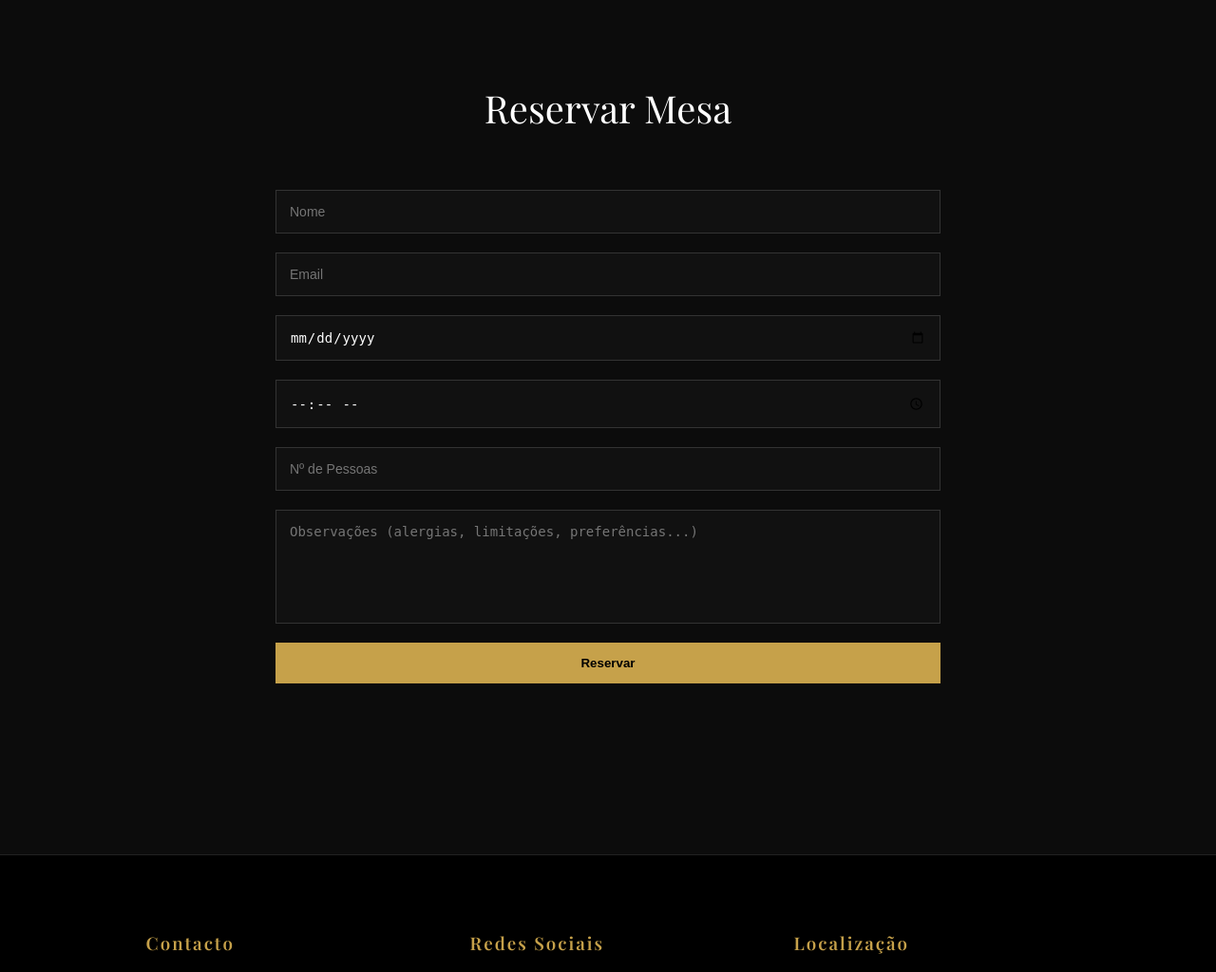
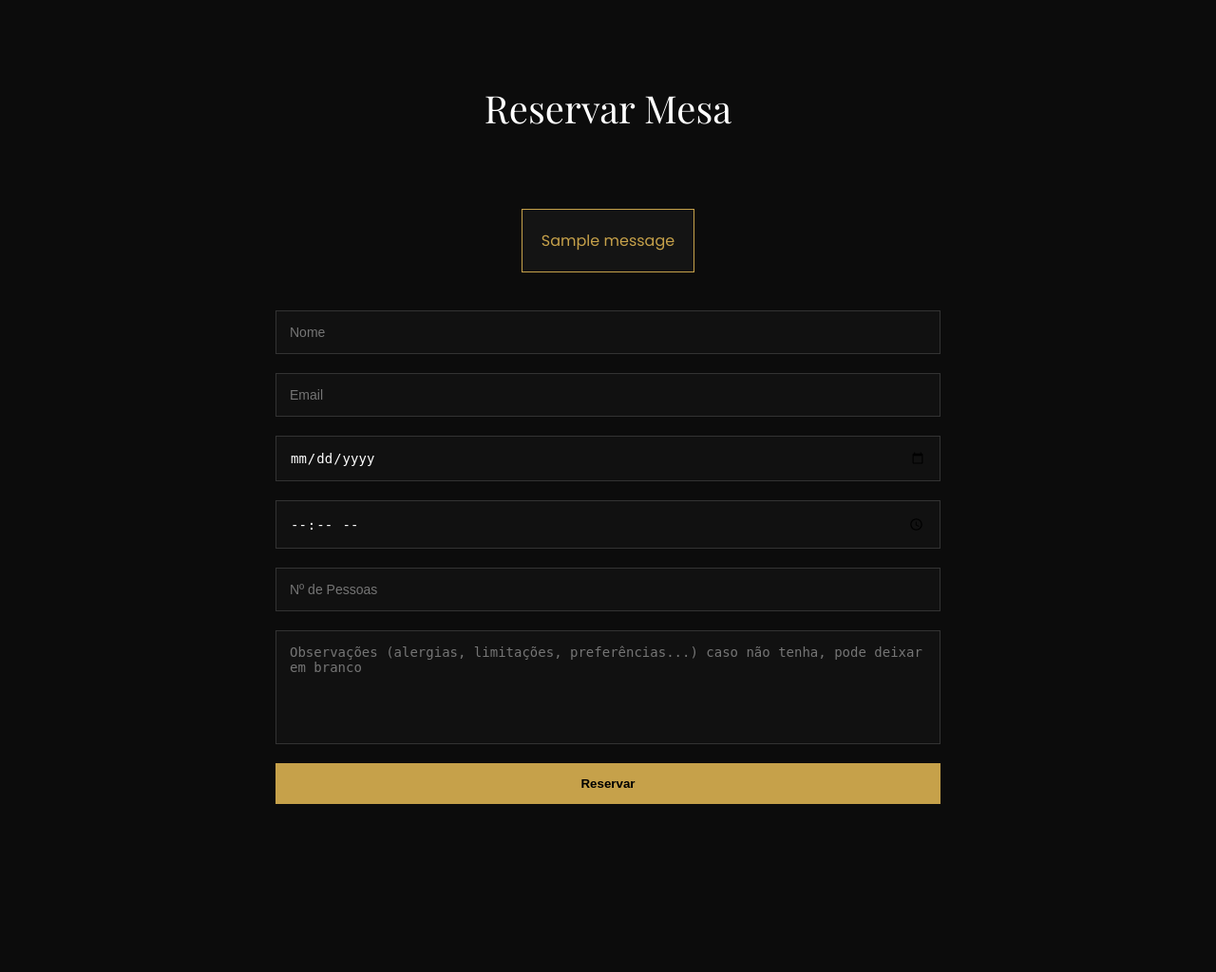
Before and after one commit to eduardomasivi4/my_restaurant, a Django app: page / in a window 1280 px wide. Shown: the part 2072-3096 px from the top of the page at 95% size. Run offline with Django 5.2, Linux system fonts and the light colour scheme; tables that the repository leaves empty hold one stand-in row (values such as "Sample post"); one stand-in notice (Sample message) is shown; some web fonts are replaced.

Commit message:
terminei oq pretendia

```diff
--- a/my_restaurant/models.py
+++ b/my_restaurant/models.py
@@ -15,7 +15,7 @@ class Reserva(models.Model):
     data= models.DateField()
     hora= models.TimeField()
     pessoas= models.PositiveIntegerField()
-    observacoes= models.TextField()
+    observacoes= models.TextField(default='Nenhuma')
 
     def __str__(self):
         return self.name
--- a/my_restaurant/templates/home.html
+++ b/my_restaurant/templates/home.html
@@ -234,6 +234,16 @@
     font-weight:bold;
 }
 
+.mensagem{
+    background:#141414;
+    color:#c6a14a;
+    padding:20px;
+    border:1px solid #c6a14a;
+    text-align:center;
+    margin:20px auto;
+    max-width:600px;
+}
+
 /* FOOTER */
 .footer{
     background:#000;
@@ -341,24 +351,25 @@
 <section id="reserva" class="fade">
     <h2 style="font-family:'Playfair Display'; font-weight:300; font-size:40px;">Reservar Mesa</h2>
 
-    <form>
+    <form action="{% url 'home' %}#reserva" method="POST">
+        {% csrf_token %}
+        {% if messages %}
+            {% for message in messages %}
+                <div class="mensagem">
+                    {{ message }}
+                </div>
+            {% endfor %}
+        {% endif %}
         <input type="text" placeholder="Nome" name="nome" required>
         <input type="email" placeholder="Email" name="email" required>
         <input type="date" name="data" required>
         <input type="time" name="hora" required>
         <input type="number" name="pessoas" placeholder="Nº de Pessoas" required>
-        <textarea placeholder="Observações (alergias, limitações, preferências...)" name="obs"></textarea>
+        <textarea placeholder="Observações (alergias, limitações, preferências...) caso não tenha, pode deixar em branco" name="obs"></textarea>
 
         <button type="submit">Reservar</button>
     </form>
 
-    <div id="popup" class="popup">
-        <div class="popup-content">
-            <h2>Reserva Confirmada</h2>
-            <p>A sua mesa foi reservada com sucesso. Esperamos por si.</p>
-            <button onclick="fecharPopup()">Fechar</button>
-        </div>
-    </div>
 </section>
 
 <footer class="footer">
@@ -409,18 +420,6 @@ window.addEventListener('scroll', () => {
     });
 });
 
-const form = document.querySelector("form");
-const popup = document.getElementById("popup");
-
-form.addEventListener("submit", function(e){
-    e.preventDefault();
-    popup.classList.add("active");
-    form.reset();
-});
-
-function fecharPopup(){
-    popup.classList.remove("active");
-}
 </script>
 
 </body>
--- a/my_restaurant/views.py
+++ b/my_restaurant/views.py
@@ -1,23 +1,26 @@
 from django.shortcuts import render, redirect
 from .models import Menu, Reserva
+from django.contrib import messages
 
 def home(request):
     if request.method == 'POST':
-        nome= request.POST.get['nome']
-        email= request.POST.get['email']
-        data= request.POST.get['data']
-        hora= request.POST.get['hora']
-        pessoas= request.POST.get['pessoas']
-        obs= request.POST.get['obs']
+        nome= request.POST.get('nome')
+        email= request.POST.get('email')
+        data= request.POST.get('data')
+        hora= request.POST.get('hora')
+        pessoas= request.POST.get('pessoas')
+        obs= request.POST.get('obs')
 
-        Reserva.objects.create(
-            nome=nome,
-            email=email,
+        reserva = Reserva(
+            name = nome,
+            email= email,
             data=data,
             hora=hora,
-            pessoas=pessoas,
-            observacoes=obs,
+            pessoas =pessoas,
+            observacoes = obs
         )
+        reserva.save()
+        messages.success(request, "Reserva feita com sucesso!")
         return redirect('home')
 
     return render (request, 'home.html')
```
Also changed, not shown: db.sqlite3, my_restaurant/migrations/0004_alter_reserva_observacoes.py (added).
